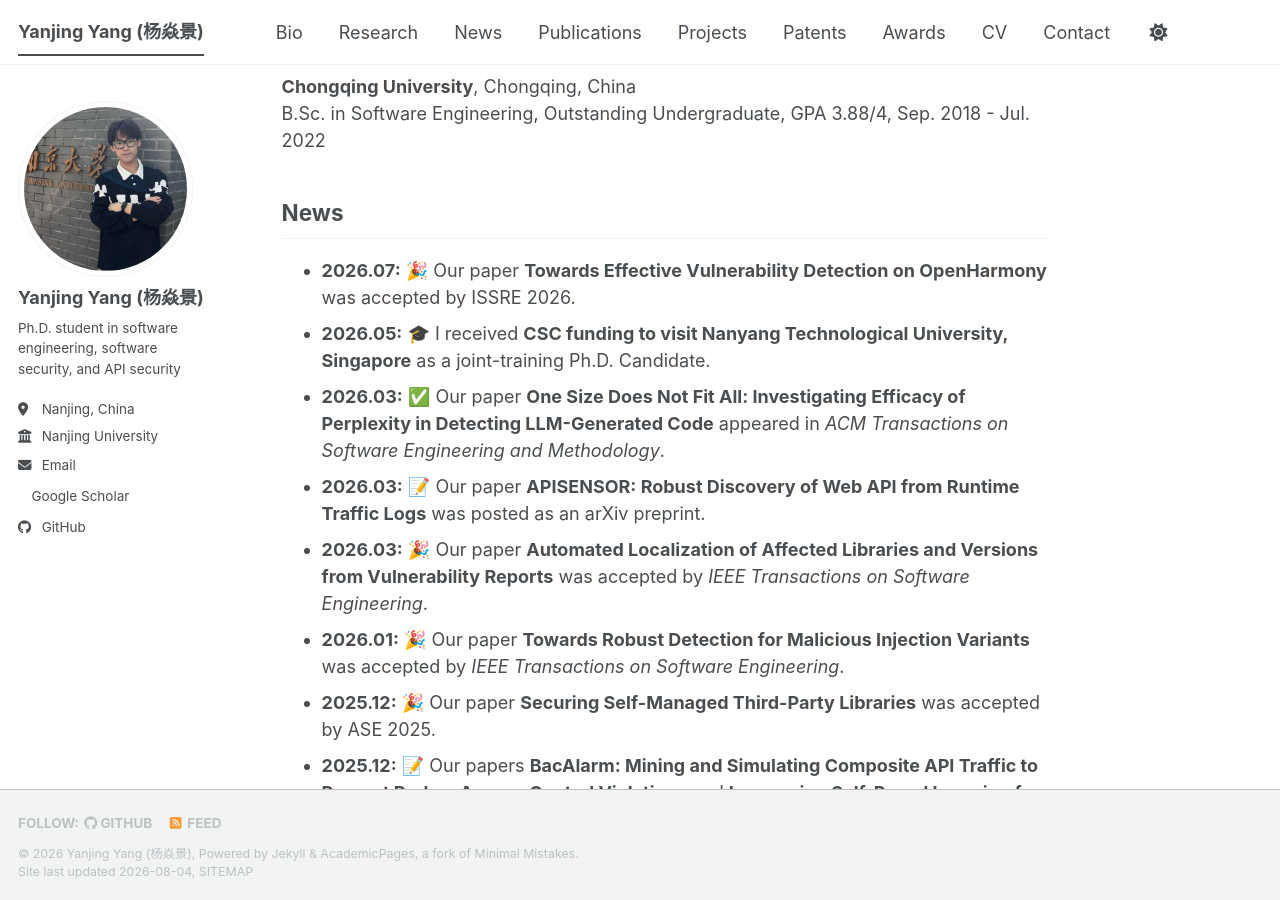
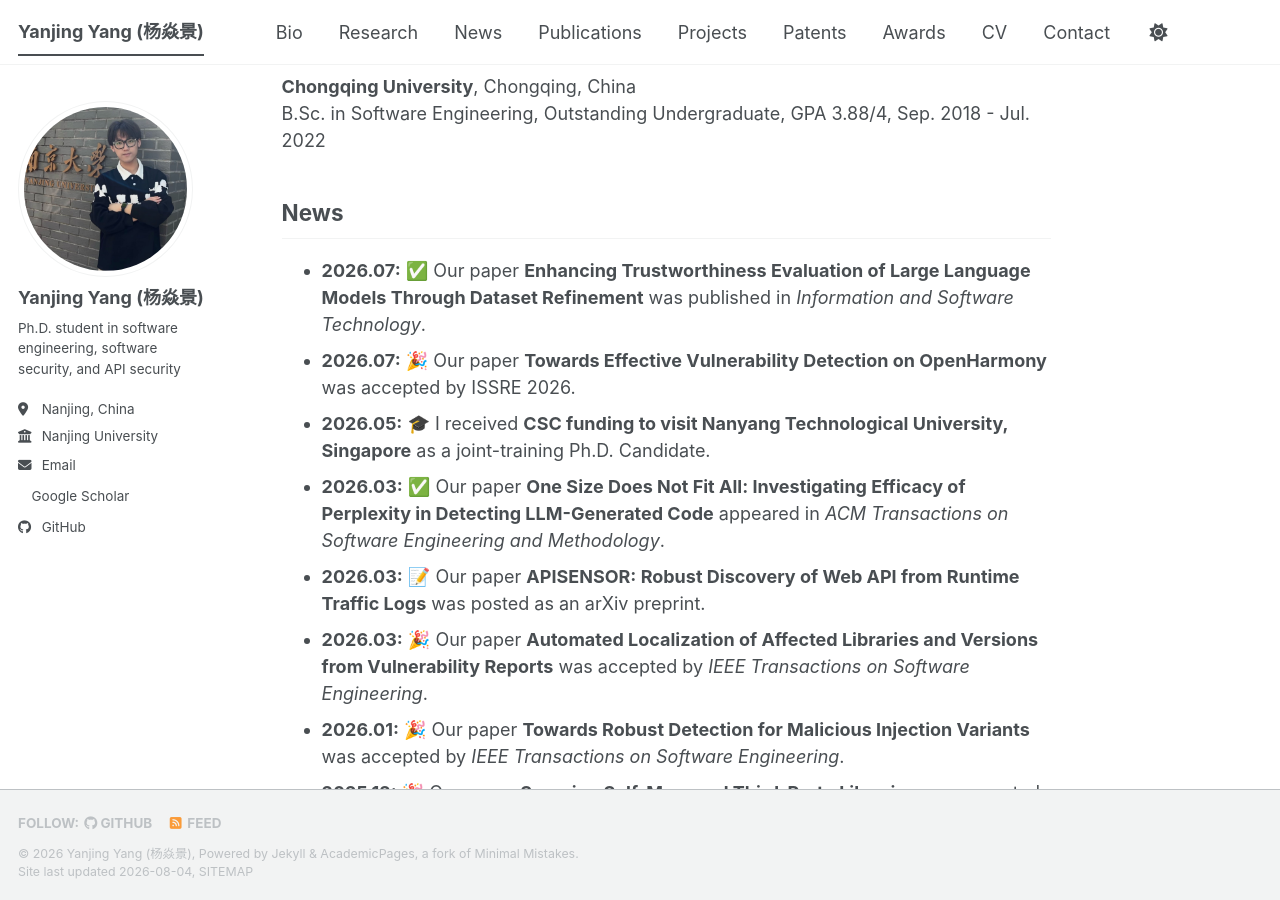
Before and after one commit to Yang-Yanjing/Yang-Yanjing.github.io, a Jekyll site: the page built from _pages/about.md, in a window 1280 px wide and 900 px high, scrolled down 1263 px. Built offline with Jekyll 4.4.1, drawn with Linux system fonts in a browser that asks for light colours; a style sheet for code colours, icons or effects is not loaded.

Commit message:
Add IST paper news item

```diff
--- a/_pages/about.md
+++ b/_pages/about.md
@@ -37,6 +37,7 @@ B.Sc. in Software Engineering, Outstanding Undergraduate, GPA 3.88/4, Sep. 2018
 
 ## News
 
+- **2026.07:** ✅ Our paper **Enhancing Trustworthiness Evaluation of Large Language Models Through Dataset Refinement** was published in *Information and Software Technology*.
 - **2026.07:** 🎉 Our paper **Towards Effective Vulnerability Detection on OpenHarmony** was accepted by ISSRE 2026.
 - **2026.05:** 🎓 I received **CSC funding to visit Nanyang Technological University, Singapore** as a joint-training Ph.D. Candidate.
 - **2026.03:** ✅ Our paper **One Size Does Not Fit All: Investigating Efficacy of Perplexity in Detecting LLM-Generated Code** appeared in *ACM Transactions on Software Engineering and Methodology*.
```
